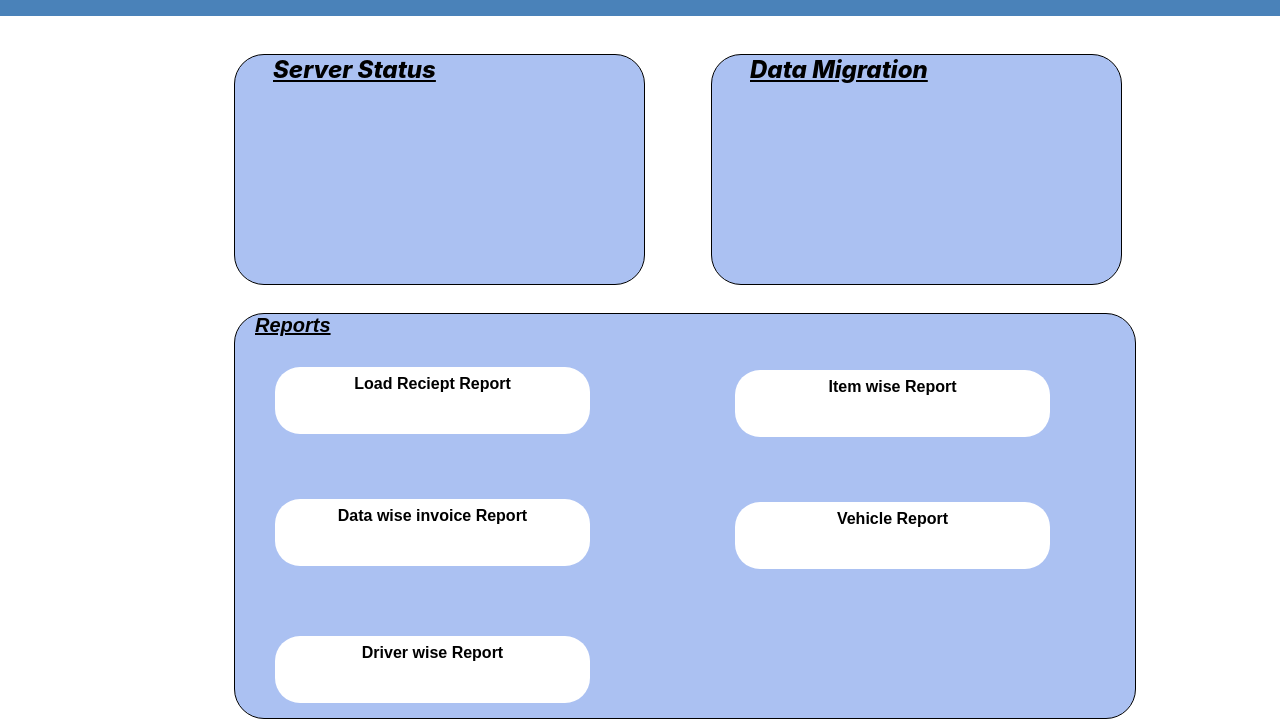
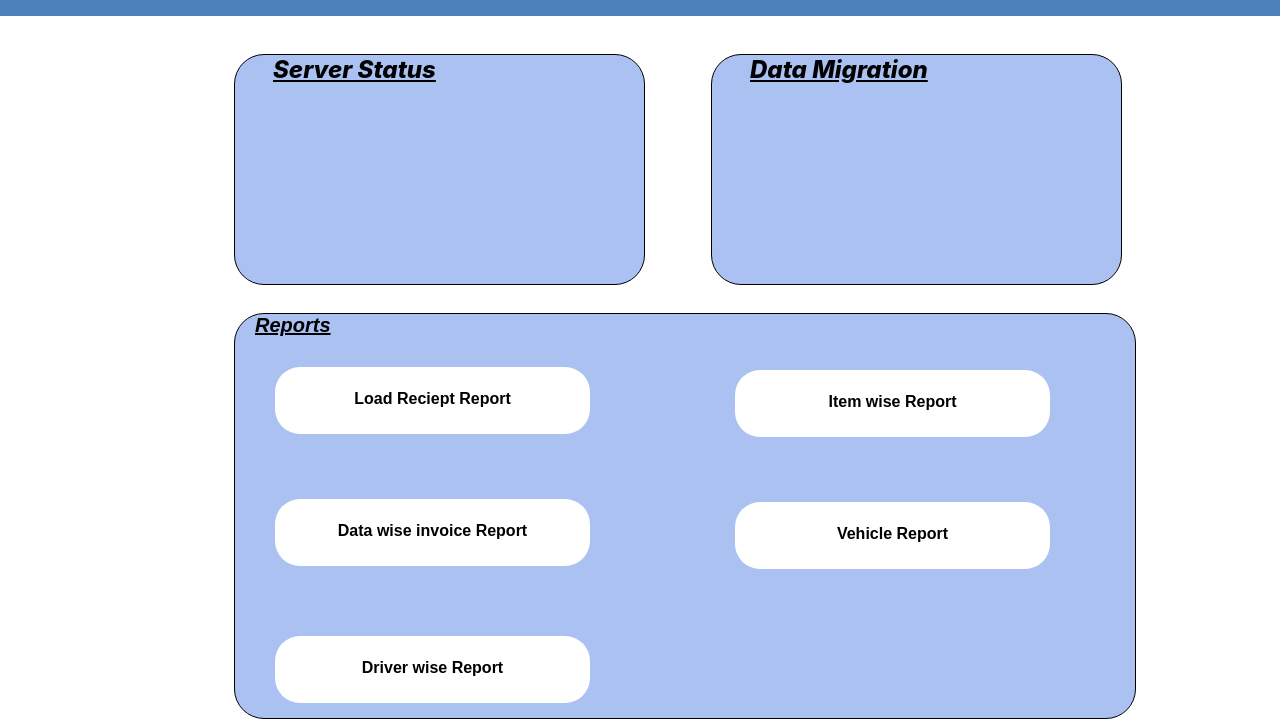
Before and after one commit to PathanMubarak/admin-dashboard, a plain HTML site: page Admin_Dashboard.html in a window 1280 px wide. Shown: the part 87-806 px from the top of the page. Drawn offline with Linux system fonts and the light colour scheme.

Commit message:
second commit

```diff
--- a/Admin_Dashboard.html
+++ b/Admin_Dashboard.html
@@ -217,11 +217,11 @@
     </div>
     <div class="reports">
         <div><a href="/" #reports style="color: black; font-weight: 700; margin-left: 20px; border-top: 10px; font-size: 20px; font-style: italic;">Reports</a></div>
-    <div class="container1"><a href="#"><p >Load Reciept Report</p></a></div>
-    <div class="container2"><a href="#"><p>Data wise invoice Report</p></a></div>
-    <div class="container3"><a href="#"><p >Driver wise Report</p></a></div>
-    <div class="container4"><a href="#"><p >Item wise Report</p></a></div>
-    <div class="container5"><a href="#"><p >Vehicle Report</p></a></div>
+    <div class="container1"><a href="#"><p style="padding-top: 15px;">Load Reciept Report</p></a></div>
+    <div class="container2"><a href="#"><p style="padding-top: 15px;">Data wise invoice Report</p></a></div>
+    <div class="container3"><a href="#"><p style="padding-top: 15px;">Driver wise Report</p></a></div>
+    <div class="container4"><a href="#"><p style="padding-top: 15px;">Item wise Report</p></a></div>
+    <div class="container5"><a href="#"><p style="padding-top: 15px;">Vehicle Report</p></a></div>
 
     </div>
 
```
